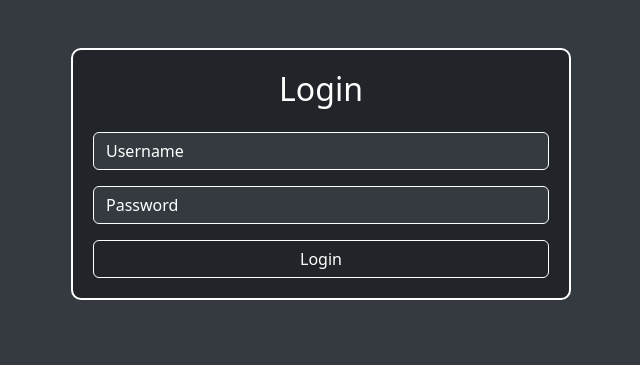
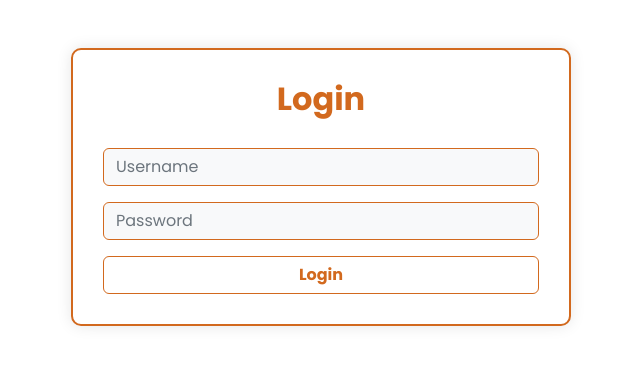
Before and after one commit to MrSky099/BlogPost, a Django app: page /login/ in a window 1280 px wide. Shown: the top 365 px of the page, without its empty margins (319-959 px from the left). Run offline with Django 5.2, Linux system fonts and the light colour scheme.

Commit message:
only chnage theme

```diff
--- a/myapp/templates/loginpage.html
+++ b/myapp/templates/loginpage.html
@@ -7,49 +7,66 @@
     <title>Login</title>
     <!-- Bootstrap CSS -->
     <link href="https://cdn.jsdelivr.net/npm/bootstrap@5.3.0-alpha1/dist/css/bootstrap.min.css" rel="stylesheet">
-    <!-- Custom CSS for Dark Mode -->
+    <!-- Custom CSS for Light Mode -->
     <style>
         body {
-            background-color: #343a40;
-            color: #ffffff;
+            background-color: #ffffff; /* White background */
+            color: #000000; /* Black text color */
+            font-family: 'Poppins', sans-serif; /* Use Google Font 'Poppins' */
         }
 
         .form-container {
             max-width: 500px;
             margin: 0 auto;
-            padding: 20px;
-            border: 2px solid #ffffff;
+            padding: 30px;
+            border: 2px solid #D2691E; /* Light brown border */
             border-radius: 10px;
-            background-color: #212529;
+            background-color: #ffffff; /* White background */
+            box-shadow: 0px 0px 15px rgba(0, 0, 0, 0.1); /* Add a subtle shadow */
         }
 
         .form-control {
-            background-color: #343a40;
-            border-color: #ffffff;
-            color: #ffffff;
+            background-color: #f8f9fa; /* Light gray background */
+            border-color: #D2691E; /* Light brown border */
+            color: #000000; /* Black text color */
         }
 
         .form-control::placeholder {
-            color: #ffffff;
-            opacity: 1;
+            color: #6c757d; /* Placeholder text color */
+            opacity: 1; /* Ensure placeholder is fully visible */
         }
 
         .form-control:focus {
-            background-color: #343a40;
-            border-color: #ffffff;
-            color: #ffffff;
+            background-color: #ffffff; /* White background */
+            border-color: #D2691E; /* Light brown border */
+            color: #000000; /* Black text color */
         }
 
         .btn-outline-light {
-            border-color: #ffffff;
-            color: #ffffff;
+            border-color: #D2691E; /* Light brown border */
+            color: #D2691E; /* Light brown text color */
+            font-weight: bold; /* Make text bold for better visibility */
         }
 
         .btn-outline-light:hover {
-            background-color: #ffffff;
-            color: #212529;
+            background-color: #D2691E; /* Light brown background on hover */
+            color: #ffffff; /* White text color on hover */
+        }
+
+        .btn-outline-light:active {
+            background-color: #A0522D; /* Darker brown color when button is active */
+        }
+
+        .login-heading {
+            font-size: 2rem; /* Larger font size */
+            font-weight: bold; /* Bold font weight */
+            color: #D2691E; /* Light brown text color */
+            text-align: center; /* Center align the text */
+            margin-bottom: 30px; /* Add some bottom margin for spacing */
         }
     </style>
+    <!-- Google Font - Poppins -->
+    <link rel="stylesheet" href="https://fonts.googleapis.com/css2?family=Poppins:wght@400;600;700&display=swap">
 </head>
 
 <body>
@@ -57,7 +74,7 @@
     <div class="container mt-5">
         <div class="row justify-content-center">
             <div class="col-12 col-md-8 form-container">
-                <h2 class="text-center mb-4">Login</h2>
+                <h2 class="login-heading">Login</h2> <!-- Apply new class to the heading -->
                 <form method='post' action="/login/">
                     {% csrf_token %}
                     {% if messages %}
--- a/myapp/views.py
+++ b/myapp/views.py
@@ -21,11 +21,17 @@ def UserRegister(request):
         password = request.POST.get('password')
         password2 = request.POST.get('password2')
 
-        user = User.objects.filter(username=username, email=email)
+        if not (first_name and last_name and username and email and password and password2):
+            messages.error(request, "Please fill in all fields.")
+            return render(request, 'register.html')
 
-        if user.exists():
-            messages.info(request, "Username already taken!")
-            return redirect('/register/')
+        if password != password2:
+            messages.error(request, "Passwords do not match.")
+            return render(request, 'register.html')
+
+        if User.objects.filter(username=username).exists() or User.objects.filter(email=email).exists():
+            messages.error(request, "Username or email already taken.")
+            return render(request, 'register.html')
 
         user = User.objects.create_user(
             first_name=first_name,
@@ -35,11 +41,9 @@ def UserRegister(request):
         )
 
         user.set_password(password)
-        if password == password:
-            user.save()
-
-            messages.info(request, "Account created Successfully!")
-            return redirect('/home/')
+        user.save()
+        messages.info(request, "Account created Successfully!")
+        return redirect('/home/')
 
     return render(request, 'register.html')
 
```
Also changed, not shown: myapp/templates/register.html (+28 -17 lines), myapp/templates/uploadblog.html (+11 -10 lines), db.sqlite3.
